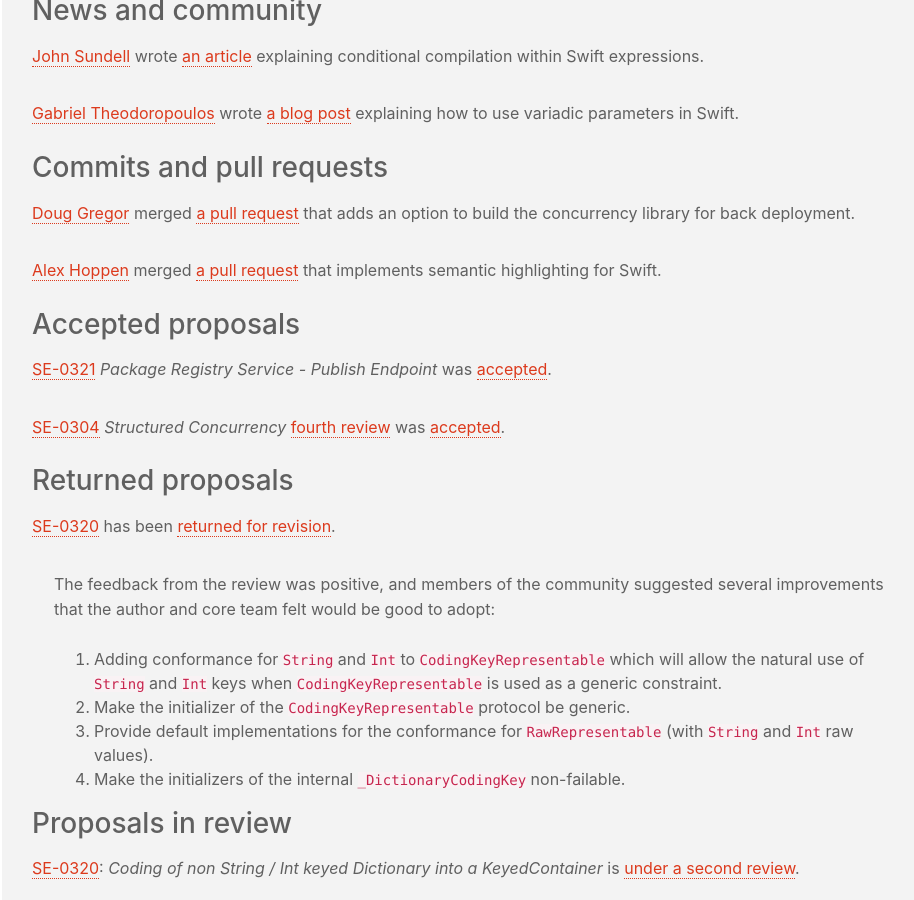
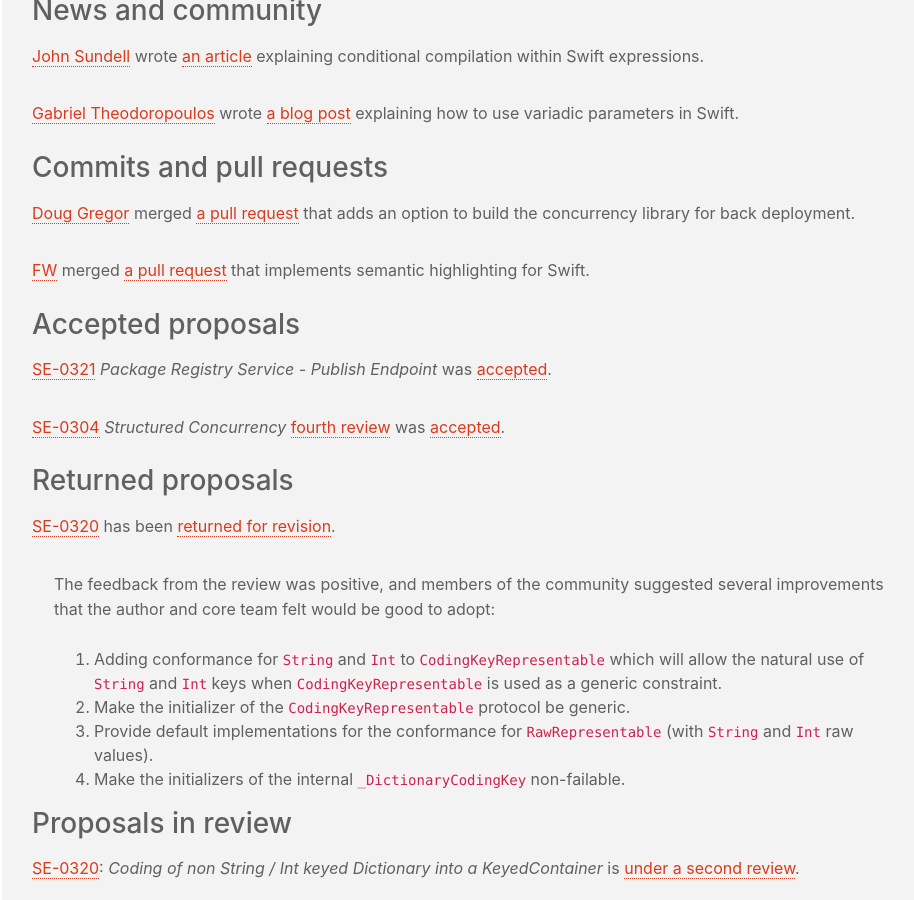
Before and after one commit to SwiftWeekly/swiftweekly.github.io, a Jekyll site: the page built from _posts/2021-09-09-issue-193.md, in a window 1280 px wide and 900 px high, scrolled down 921 px. Shown: the whole window, without its empty margins (178-1092 px from the left). Built offline with Jekyll 4.4.1, drawn with Linux system fonts in a browser that asks for light colours.

Commit message:
Changed the merger

```diff
--- a/_posts/2021-09-09-issue-193.md
+++ b/_posts/2021-09-09-issue-193.md
@@ -24,7 +24,7 @@
 
 [Doug Gregor](https://twitter.com/dgregor79) merged [a pull request](https://github.com/apple/swift/pull/39051) that adds an option to build the concurrency library for back deployment.
 
-[Alex Hoppen](https://github.com/ahoppen) merged [a pull request](https://github.com/apple/sourcekit-lsp/pull/414) that implements semantic highlighting for Swift.
+[FW](https://github.com/fwcd) merged [a pull request](https://github.com/apple/sourcekit-lsp/pull/414) that implements semantic highlighting for Swift.
 
 ### Accepted proposals
 
```
